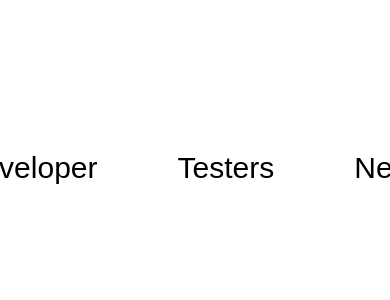
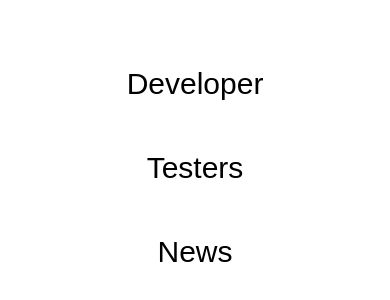
Before and after one commit to DosidosJC/cf-buttons, a plain HTML site: page index.html in a window 390 px wide. Shown: the part 254-554 px from the top of the page. Drawn offline with Linux system fonts and the light colour scheme.

Commit message:
Update index.html

```diff
--- a/index.html
+++ b/index.html
@@ -6,22 +6,23 @@
   <title>Crossfire Buttons</title>
   <style>
     html, body {
-      overflow: hidden;
       margin: 0;
       padding: 0;
+      height: 100vh;
       background-color: transparent;
-    }
-    body {
+      font-family: sans-serif;
       display: flex;
       justify-content: center;
       align-items: center;
-      height: 100vh;
-      font-family: sans-serif;
     }
+
     .button-container {
       display: flex;
+      flex-direction: row;
       gap: 20px;
+      animation: fadeIn 1s ease forwards;
     }
+
     .button {
       font-size: 30px;
       padding: 15px 30px;
@@ -32,12 +33,21 @@
       opacity: 0;
       animation: fadeIn 1s ease forwards;
     }
+
     .button:nth-child(1) { animation-delay: 0.2s; }
     .button:nth-child(2) { animation-delay: 0.4s; }
     .button:nth-child(3) { animation-delay: 0.6s; }
 
     @keyframes fadeIn {
       to { opacity: 1; }
+    }
+
+    /* Optional: Responsive fallback for small screens */
+    @media (max-width: 600px) {
+      .button-container {
+        flex-direction: column;
+        align-items: center;
+      }
     }
   </style>
 </head>
```
